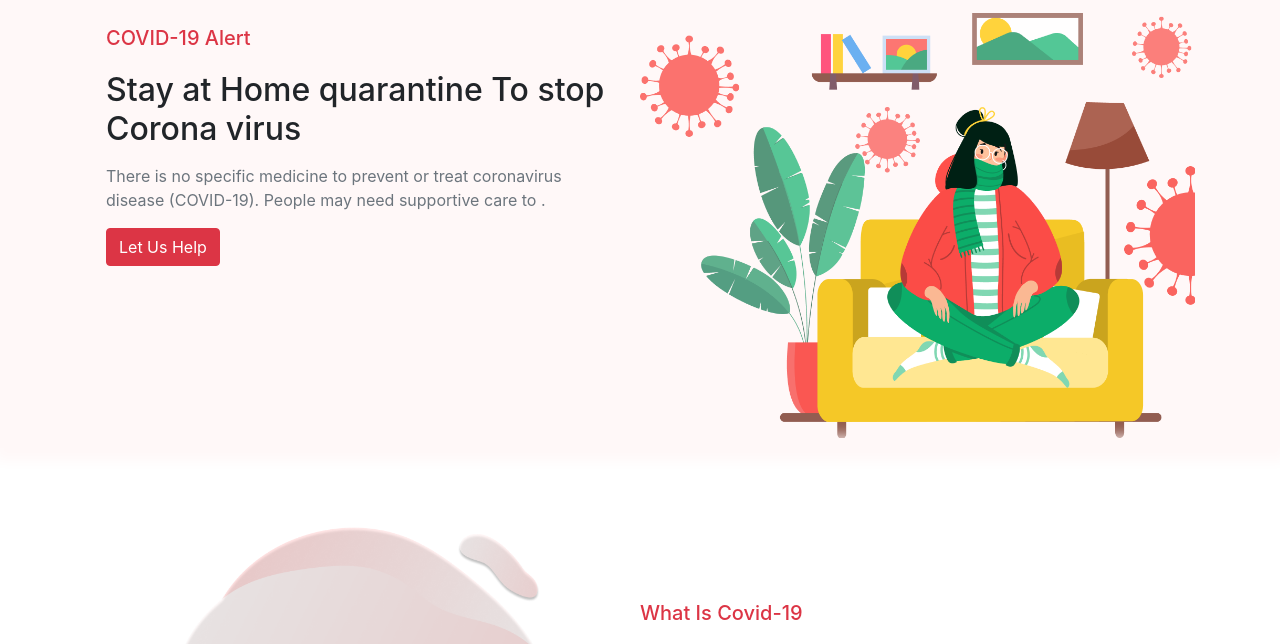
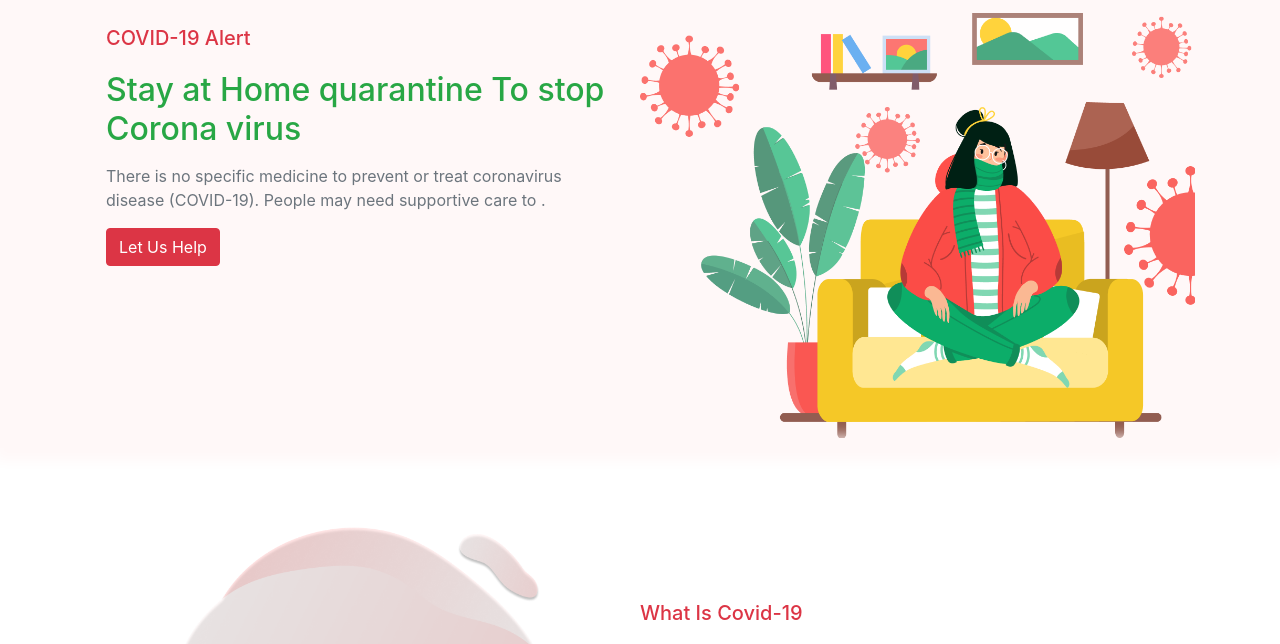
Before and after one commit to aya203/covid-19, a plain HTML site: page index.html in a window 1280 px wide. Shown: the part 84-728 px from the top of the page. Drawn offline with Linux system fonts and the light colour scheme.

Commit message:
index.html

```diff
--- a/index.html
+++ b/index.html
@@ -37,7 +37,7 @@
                 <div class="body d-flex justify-content-between align-item-center mt-3">
                     <div class="alert" style="width: 641px;">
                         <h5 class="mb-3 text-danger">COVID-19 Alert</h5>
-                        <h1 class="mb-3">Stay at Home quarantine To stop Corona virus</h1>
+                        <h1 class="mb-3 text-success">Stay at Home quarantine To stop Corona virus</h1>
                         <p class="text-secondary mt-3">There is no specific medicine to prevent or treat coronavirus disease (COVID-19). People may need supportive care to .</p>
                         <button type="button" class="btn btn-danger">Let Us Help</button>
                     </div>
```
